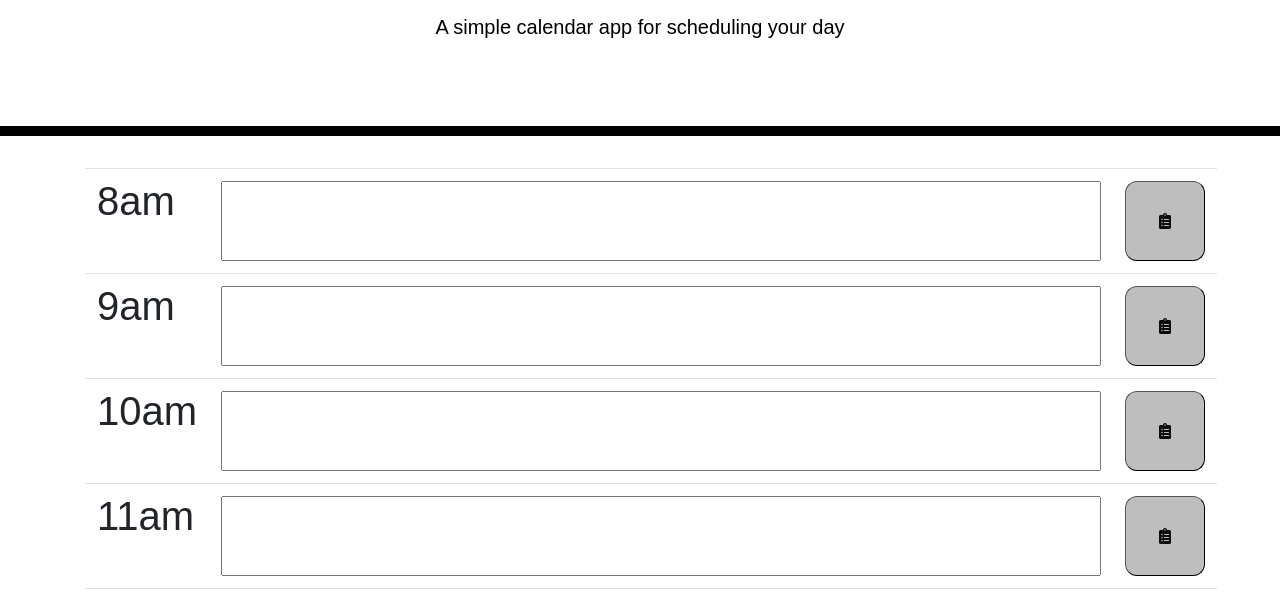
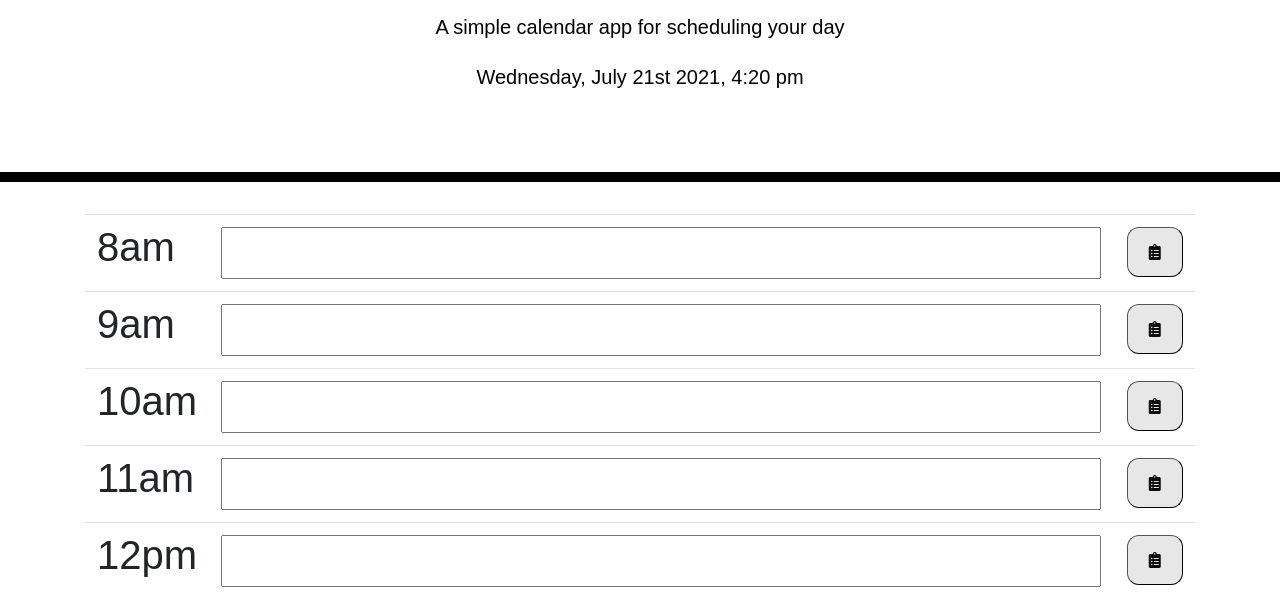
Before and after one commit to hannahnmcdonald/DayPlanner, a plain HTML site: page index.html in a window 1280 px wide. Shown: the part 172-769 px from the top of the page. Drawn offline with nearby package versions, Linux system fonts and the light colour scheme; a web font is replaced by a local one.

Commit message:
added moment.js to top jumbotron for current time

```diff
--- a/assets/script.js
+++ b/assets/script.js
@@ -0,0 +1,2 @@
+var today = moment();
+$("#currentDay").text(today.format("dddd, MMMM Do YYYY, h:mm a"));
--- a/assets/style.css
+++ b/assets/style.css
@@ -26,7 +26,7 @@ textarea {
 
 .textbox {
   width: 55rem;
-  height: 5rem;
+  height: 3.25rem;
 }
 
 .jumbotron {
@@ -74,19 +74,16 @@ textarea {
 }
 
 .saveBtn {
-  background-color: #bebebe;
+  background-color: #e7e7e7;
   border-radius: .75rem;
   border-width: 1px;
-  height: 5rem;
-  width: 5rem;
   color: rgb(12, 12, 12);
 }
 
 .saveBtn i:hover {
-  font-size: 20px;
   cursor: pointer;
   transition: transform 150ms;
-  transform: scale(1.03);
+  transform: scale(1.35);
 }
 
 .time {
--- a/index.html
+++ b/index.html
@@ -28,7 +28,7 @@
   <body>
     <header class="jumbotron">
       <h1 class="display-3">Day Planner</h1>
-      <p class="lead">A simple calendar app for scheduling your day</p>
+      <p class="lead1">A simple calendar app for scheduling your day</p>
       <p id="currentDay" class="lead"></p>
     </header>
     <div class= "container">
@@ -150,3 +150,4 @@
     <script src="./assets/script.js"></script>
   </body>
 </html>
+© 2021 GitHub, Inc.
```
